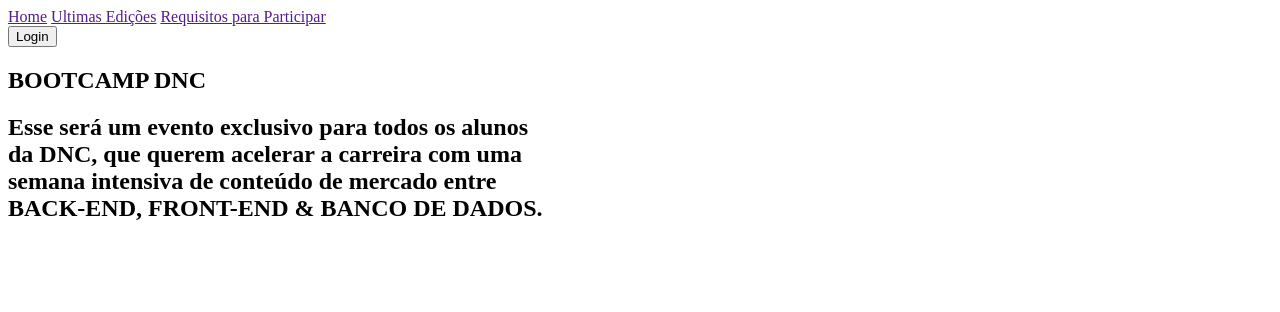
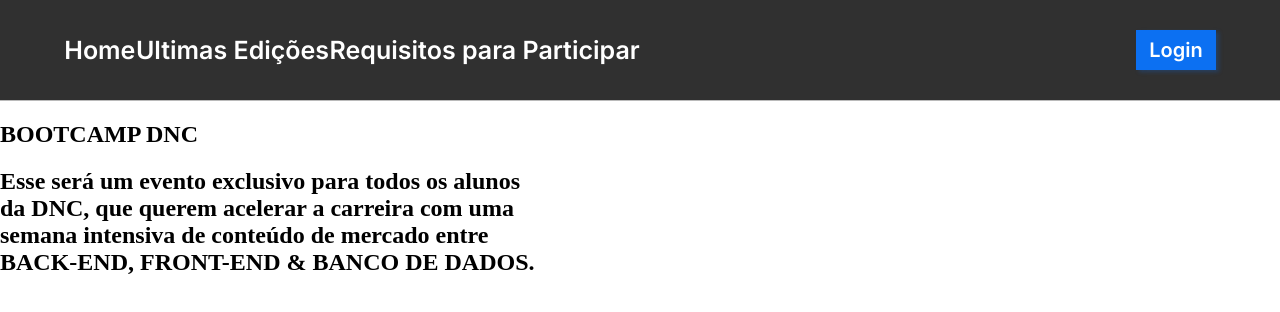
Before and after one commit to 01101-kairo/projeto-bootcamp, a plain HTML site: page index.html in a window 1280 px wide. Drawn offline with Linux system fonts and the light colour scheme.

Commit message:
primeira parte do css

```diff
--- a/css/style.css
+++ b/css/style.css
@@ -0,0 +1,64 @@
+/* Font */
+@import url('https://fonts.googleapis.com/css2?family=Inter:wght@100..900&display=swap');
+
+:root{
+  --azul-dnc: #0C70F2;
+  --preto-dnc: #303030;
+  --cinza-hover: #C9C9C9;
+  --fonte-padrao: 'Inter';
+}
+
+body{
+  margin: 0px;
+  padding: 0px;
+}
+
+#principal{
+  width: 100%;
+  height: 100px;
+  background-color: #303030;
+
+  display: flex;
+  justify-content: space-between;
+  align-items: center;
+  border-bottom: 1px solid #BABABA;
+}
+
+#menu{
+  display:flex;
+  width: 45%;
+  justify-content: space-around;
+  align-items: center;
+
+  margin-left: 5%;
+}
+
+#principal div a{
+  font-family: var(--fonte-padrao);
+  font-size: 25px;
+  font-weight: 600;
+  color: white;
+
+  text-decoration: none;
+}
+
+#principal div a:hover{
+  color:var(--cinza-hover);
+}
+
+#principal button{
+  margin-right:5%;
+  background-color: var(--azul-dnc);
+  border:0px;
+
+  height:40px;
+  width:80px;
+
+  font-family: var(--fonte-padrao);
+  font-size:20px;
+  font-weight: 600;
+  color:white;
+
+  box-shadow: 3px 2px 4px rgba(12, 112, 242, 0.25);
+  cursor:pointer;
+}
--- a/index.html
+++ b/index.html
@@ -5,14 +5,14 @@
     <meta charset="UTF-8">
     <meta name="description" content="segundo desafio dnc">
     <meta name="viewport" content="width=device-width, initial-scale=1">
-    <!-- Font -->
     <!-- CSS -->
     <link href="css/style.css" rel="stylesheet">
   </head>
+
   <body>
     <!-- MENU HORIZONTAL -->
-    <nav>
-      <div>
+    <nav id="principal">
+      <div id="menu">
         <a href="">Home</a>
         <a href="">Ultimas Edições</a>
         <a href="">Requisitos para Participar</a>
```
